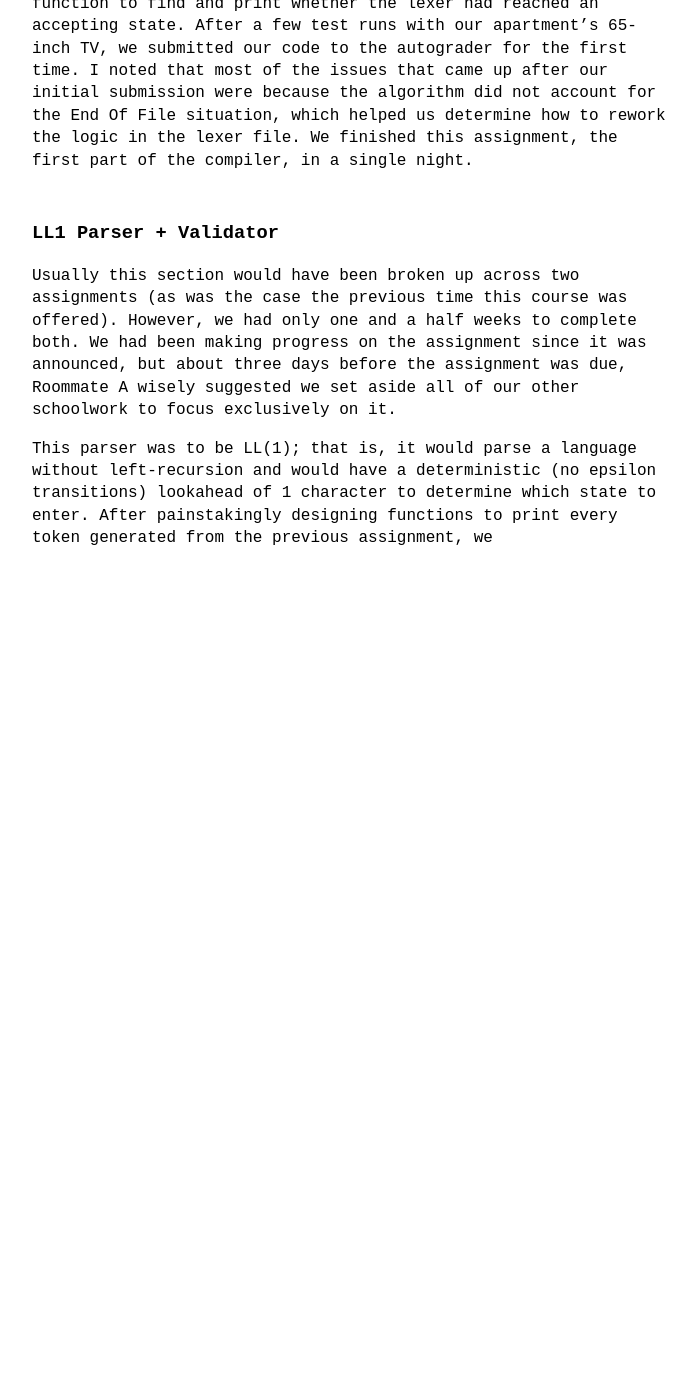
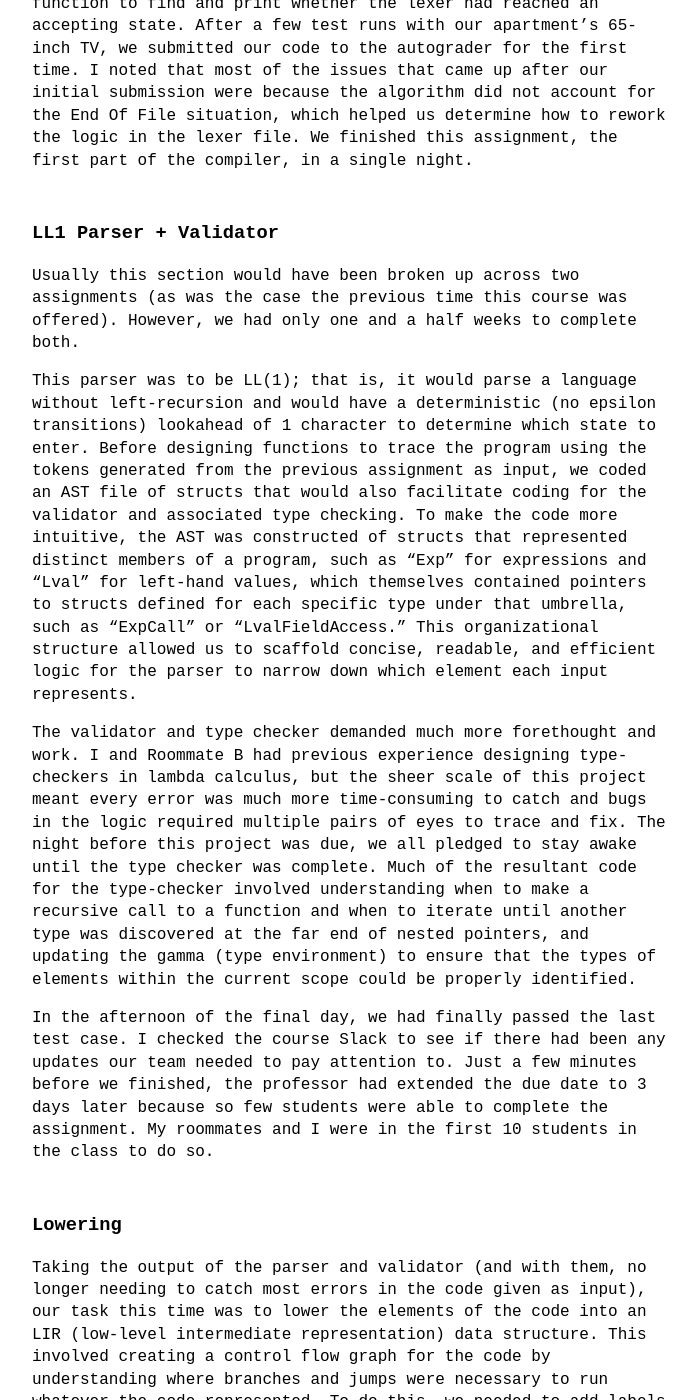
Before and after one commit to nullmiso/site, a Jekyll site: the page built from _posts/2024-06-20-language-tests.md, in a window 1280 px wide and 1400 px high, scrolled down 567 px. Shown: the whole window, without its empty margins (288-984 px from the left). Built offline with Jekyll 4.4.1, drawn with Linux system fonts in a browser that asks for light colours; before the commit the page ends 1197 px from its top, so only the background shows below that; some of the changed text lies outside the part shown.

Commit message:
first post

```diff
--- a/_posts/2024-06-20-language-tests.md
+++ b/_posts/2024-06-20-language-tests.md
@@ -10,6 +10,23 @@
 Roommate A drew up a few NFA graphs to emulate the behavior of the lexer, while I built a map from syntax to operator names and wired the nodes together on the .cpp file and Roommate B wrote a function to find and print whether the lexer had reached an accepting state. After a few test runs with our apartment's 65-inch TV, we submitted our code to the autograder for the first time. I noted that most of the issues that came up after our initial submission were because the algorithm did not account for the End Of File situation, which helped us determine how to rework the logic in the lexer file. We finished this assignment, the first part of the compiler, in a single night.
 
 ### LL1 Parser + Validator
-Usually this section would have been broken up across two assignments (as was the case the previous time this course was offered). However, we had only one and a half weeks to complete both. We had been making progress on the assignment since it was announced, but about three days before the assignment was due, Roommate A wisely suggested we set aside all of our other schoolwork to focus exclusively on it.
+Usually this section would have been broken up across two assignments (as was the case the previous time this course was offered). However, we had only one and a half weeks to complete both.
 
-This parser was to be LL(1); that is, it would parse a language without left-recursion and would have a deterministic (no epsilon transitions) lookahead of 1 character to determine which state to enter. After painstakingly designing functions to print every token generated from the previous assignment, we
+This parser was to be LL(1); that is, it would parse a language without left-recursion and would have a deterministic (no epsilon transitions) lookahead of 1 character to determine which state to enter. Before designing functions to trace the program using the tokens generated from the previous assignment as input, we coded an AST file of structs that would also facilitate coding for the validator and associated type checking. To make the code more intuitive, the AST was constructed of structs that represented distinct members of a program, such as "Exp" for expressions and "Lval" for left-hand values, which themselves contained pointers to structs defined for each specific type under that umbrella, such as "ExpCall" or "LvalFieldAccess." This organizational structure allowed us to scaffold concise, readable, and efficient logic for the parser to narrow down which element each input represents.
+
+The validator and type checker demanded much more forethought and work. I and Roommate B had previous experience designing type-checkers in lambda calculus, but the sheer scale of this project meant every error was much more time-consuming to catch and bugs in the logic required multiple pairs of eyes to trace and fix. The night before this project was due, we all pledged to stay awake until the type checker was complete. Much of the resultant code for the type-checker involved understanding when to make a recursive call to a function and when to iterate until another type was discovered at the far end of nested pointers, and updating the gamma (type environment) to ensure that the types of elements within the current scope could be properly identified.
+
+In the afternoon of the final day, we had finally passed the last test case. I checked the course Slack to see if there had been any updates our team needed to pay attention to. Just a few minutes before we finished, the professor had extended the due date to 3 days later because so few students were able to complete the assignment. My roommates and I were in the first 10 students in the class to do so.
+
+### Lowering
+Taking the output of the parser and validator (and with them, no longer needing to catch most errors in the code given as input), our task this time was to lower the elements of the code into an LIR (low-level intermediate representation) data structure. This involved creating a control flow graph for the code by understanding where branches and jumps were necessary to run whatever the code represented. To do this, we needed to add labels for blocks of code reachable from a certain instruction, and add every instruction to a translation vector that we could reference later to track where in the control flow graph the program was heading. Once the final CFG was constructed, all that was left to do was to trace through the program and remove every extraneous, unreachable block of code given to the compiler.
+
+### Code Generation
+The final step in this top-down approach was to take the LIR data structure and translate the code to assembly. This was much simpler than the previous parts and involved little more than printing out the proper assembly syntax for each LIR instruction.
+
+### LIR Optimization
+Backing up a step and revisiting the output of the lowering process, our final task was to optimize the LIR data structure such that its control flow graph would be as efficient to run as possible. This involved applying arithmetic identities to many Copy(), Branch(), and other arithmetic commands to simplify instructions to the minimum needed to execute the logic of the sample program. Here, I specifically contributed a function to replace variables with appropriately matching constant values so that instructions would no longer need to reference variables after optimization, which significantly expanded the number of test cases my team was able to pass.
+
+Ironically, most of our time and effort for the LIR optimizer was spent optimizing our own logic to make it run as quickly as possible (most of our test cases failed because of timeouts). Printing was streamlined to append substrings to a base string and print a single final result, automatic types were kept to a minimum, and every parameter was passed as a reference.
+
+This was one of the most rigorous project series I have completed at university and I am glad to have learned the foundations of compilers and how to design them to be both accurate and efficient at processing code. Most importantly, I have gained a much clearer understanding of my work ethic and how I can best put it to use as a part of a well-coordinated and productive team.
```
Also changed, not shown: _screenshots/featured-image.png (deleted), _screenshots/lighthouse-report.png (deleted), _screenshots/page-speed-insights-report.png (deleted).
